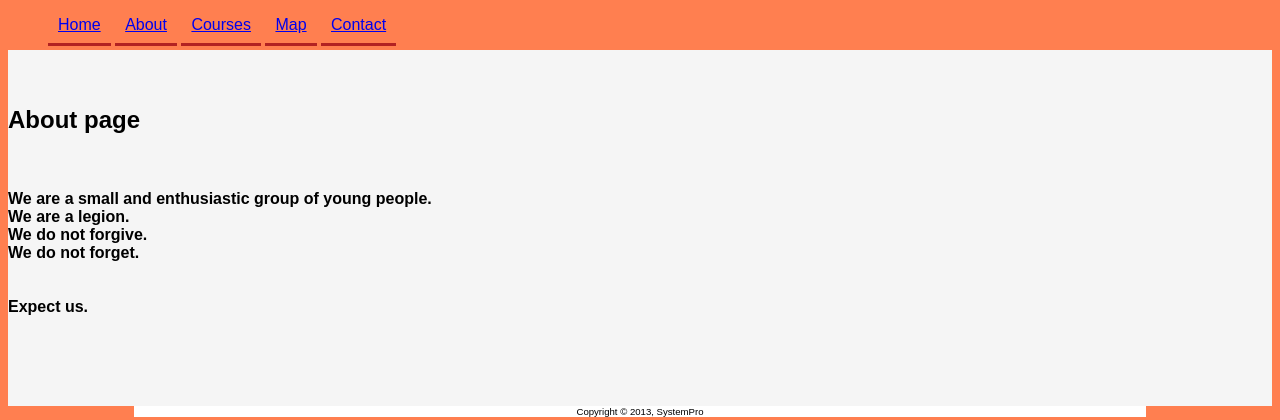
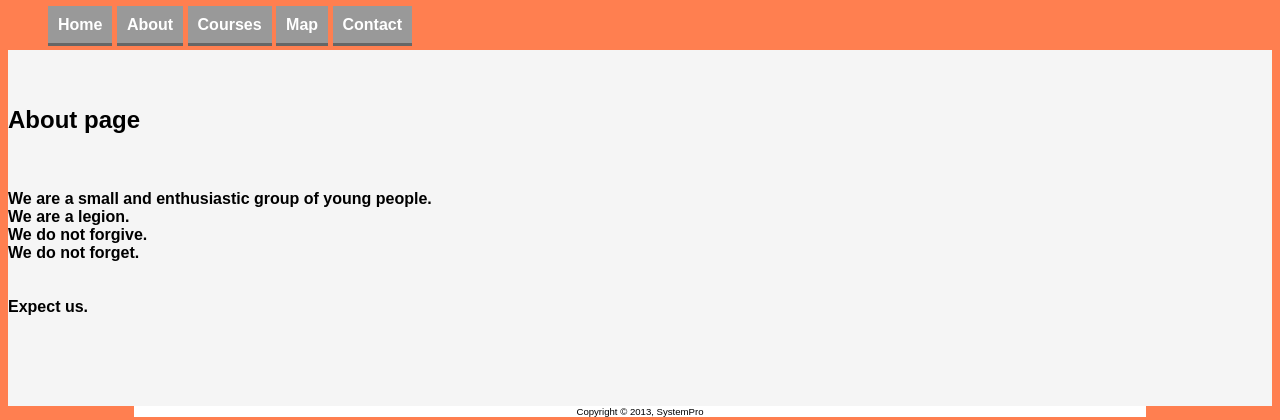
Before and after one commit to mmiroslav/SystemPro, a PHP site: page /about.html in a window 1280 px wide. Shown: the part 44-464 px from the top of the page. Run offline with PHP 8.4, Linux system fonts and the light colour scheme.

Commit message:
Popravljen meni na index strani, sa bojama i neke osobine sredjene

```diff
--- a/css/style.css
+++ b/css/style.css
@@ -70,10 +70,21 @@ body{
     padding: 10px;
     border-bottom-style: solid;
     border-bottom-width: 3px;
-    border-bottom-color: firebrick;
+    border-bottom-color: #666666;
+    background-color: #999999;
+    color: #FFFFFF;
 }
-
+.navigation li a:visited{
+    color: #FFFFFF;
+    text-decoration: none;
+    font-weight: bold;
+}
+.navigation li a{
+    color: #FFFFFF;
+    text-decoration: none;
+    font-weight: bold;
+}
 .navigation li:hover {
-    background-color: dodgerblue;
-    border-bottom-color: lemonchiffon;
+    background-color: #666666;
+    border-bottom-color: #FFFFFF;
 }
```
